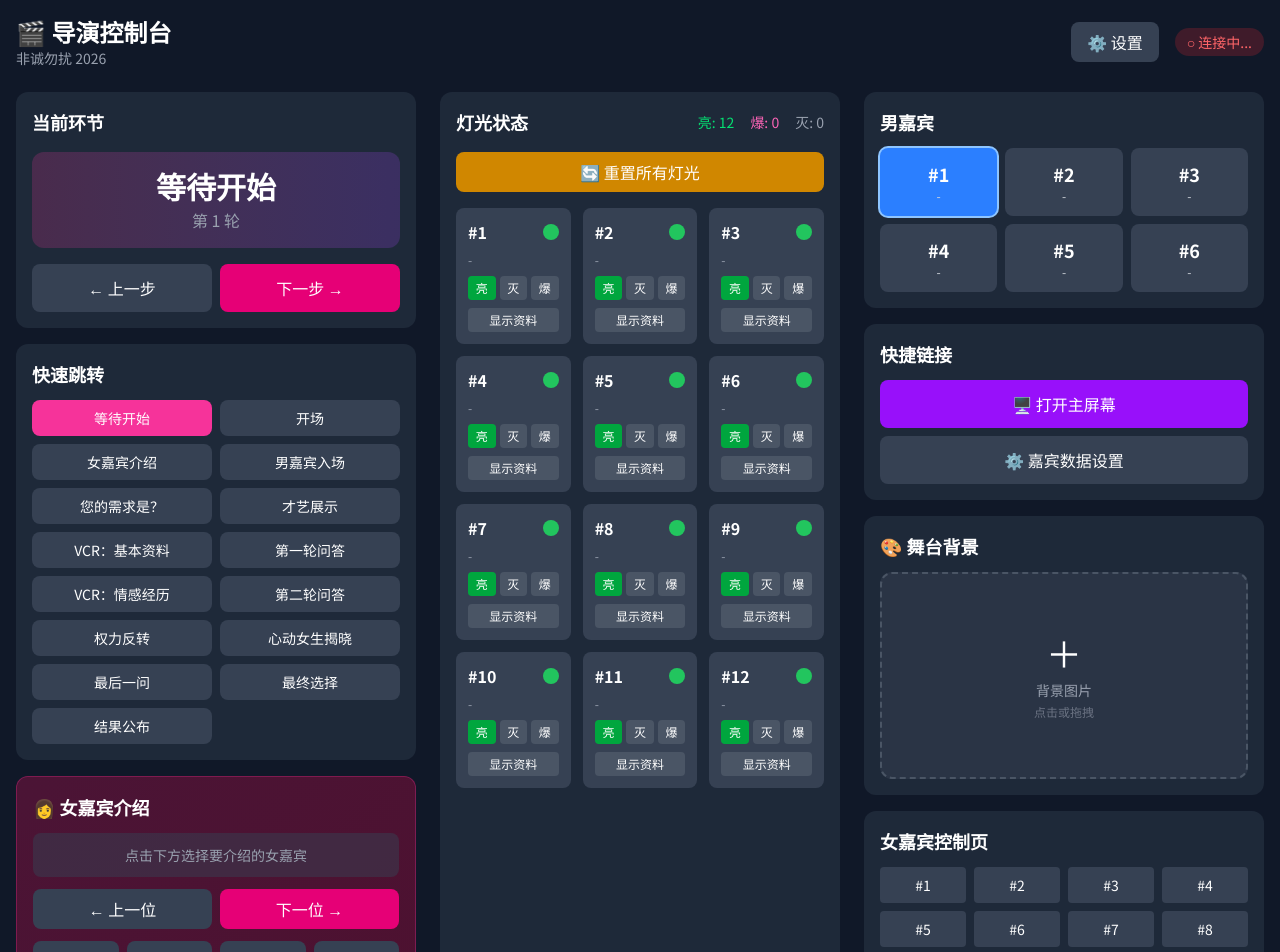
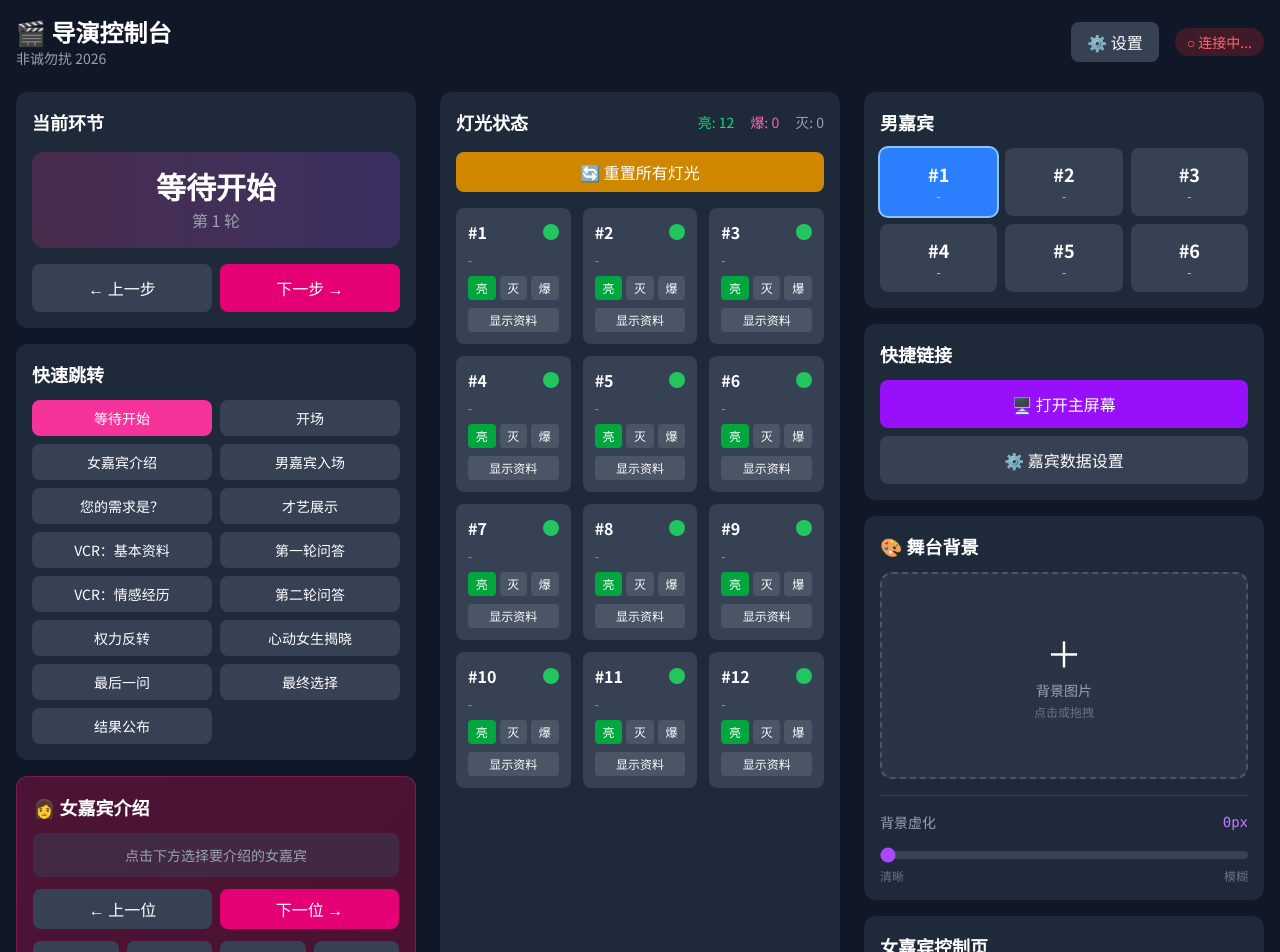
Before and after one commit to CharlieLi16/FEICHENGWURAO, a Next.js app: page /director in a window 1280 px wide. Shown: the top 952 px of the page. Built offline with nearby package versions, Linux system fonts and the light colour scheme; no server answers.

Commit message:
Add background blur slider to director control panel

```diff
--- a/app/director/page.tsx
+++ b/app/director/page.tsx
@@ -674,6 +674,27 @@ export default function DirectorPage() {
                 清除背景
               </button>
             )}
+
+            {/* Background Blur Slider */}
+            <div className="mt-4 pt-4 border-t border-gray-700">
+              <div className="flex items-center justify-between mb-2">
+                <span className="text-sm text-gray-400">背景虚化</span>
+                <span className="text-sm font-mono text-purple-400">{state.backgroundBlur || 0}px</span>
+              </div>
+              <input
+                type="range"
+                min="0"
+                max="20"
+                step="1"
+                value={state.backgroundBlur || 0}
+                onChange={(e) => updateState({ backgroundBlur: parseInt(e.target.value) })}
+                className="w-full h-2 bg-gray-700 rounded-lg appearance-none cursor-pointer accent-purple-500"
+              />
+              <div className="flex justify-between text-xs text-gray-500 mt-1">
+                <span>清晰</span>
+                <span>模糊</span>
+              </div>
+            </div>
           </div>
 
           {/* Guest Control Links */}
--- a/app/stage/page.tsx
+++ b/app/stage/page.tsx
@@ -253,12 +253,13 @@ function FemaleGuestFullscreen({ guest }: { guest: FemaleGuest }) {
 }
 
 // Fullscreen Slide Display
-function SlideOverlay({ imageUrl, slideName }: { imageUrl: string; slideName: string }) {
+function SlideOverlay({ imageUrl, slideName, blur = 0 }: { imageUrl: string; slideName: string; blur?: number }) {
   return (
     <div className="fixed inset-0 z-[100]">
       <img
         src={imageUrl}
         alt={slideName}
+        style={{ filter: blur > 0 ? `blur(${blur}px)` : undefined }}
         className="w-full h-full object-cover"
       />
     </div>
@@ -325,6 +326,7 @@ export default function StagePage() {
   const currentSlide = state.currentSlide ? slides.find(s => s.id === state.currentSlide) : null;
 
   // Background style - custom image or fallback gradient
+  const blurValue = state.backgroundBlur || 0;
   const backgroundStyle = state.stageBackground
     ? {
         backgroundImage: `url(${state.stageBackground})`,
@@ -334,18 +336,23 @@ export default function StagePage() {
     : {};
 
   return (
+    <div className="min-h-screen text-white overflow-hidden relative">
+      {/* Background Layer (with blur) */}
       <div
-      className="min-h-screen text-white overflow-hidden"
+        className="fixed inset-0 -z-10"
         style={{
           background: state.stageBackground
             ? undefined
             : 'linear-gradient(to bottom right, #111827, #581c87, #831843)',
           ...backgroundStyle,
+          filter: blurValue > 0 ? `blur(${blurValue}px)` : undefined,
+          transform: blurValue > 0 ? 'scale(1.1)' : undefined, // Prevent blur edge artifacts
         }}
-    >
+      />
+
       {/* Slide Overlay - highest priority, displays over everything */}
       {currentSlide?.imageUrl && (
-        <SlideOverlay imageUrl={currentSlide.imageUrl} slideName={currentSlide.name} />
+        <SlideOverlay imageUrl={currentSlide.imageUrl} slideName={currentSlide.name} blur={blurValue} />
       )}
 
       {/* VCR Overlay */}
--- a/lib/event-state.ts
+++ b/lib/event-state.ts
@@ -96,6 +96,7 @@ export interface EventState {
   message: string;                  // Current phase message/title
   currentSlide: string | null;      // Current slide ID being shown (fullscreen)
   stageBackground?: string;         // Custom stage background image URL
+  backgroundBlur: number;           // Background blur level (0-20px)
   lastUpdated: number;              // Timestamp
 }
 
@@ -124,6 +125,7 @@ export const initialEventState: EventState = {
   vcrType: null,
   message: '等待活动开始...',
   currentSlide: null,
+  backgroundBlur: 0,
   lastUpdated: Date.now(),
 };
 
```
Lines whose indentation alone changed are shown as unchanged.
